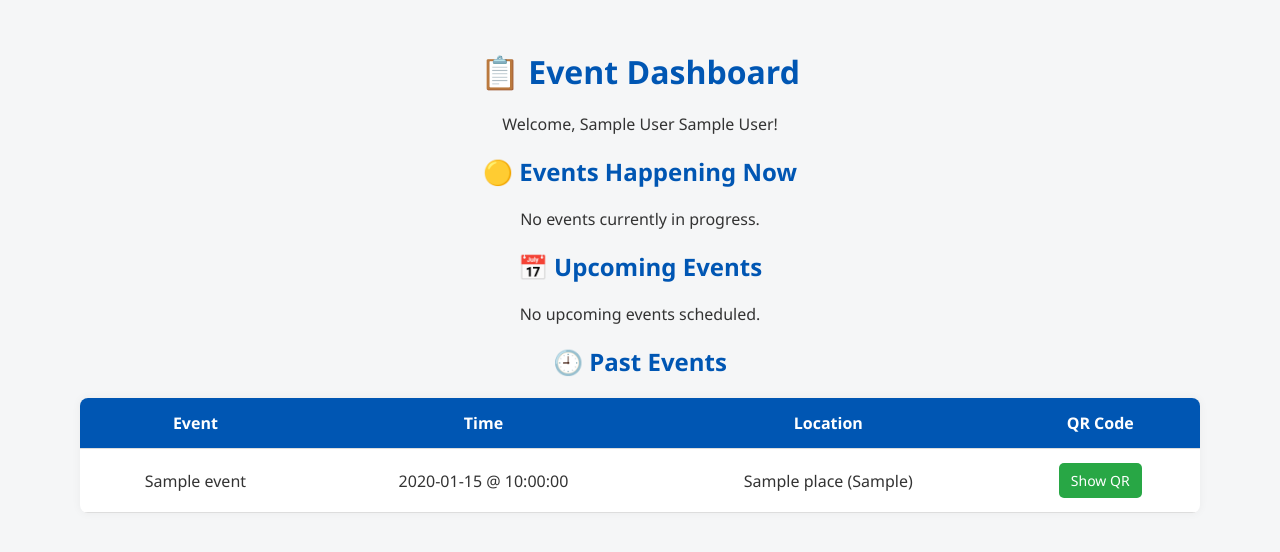
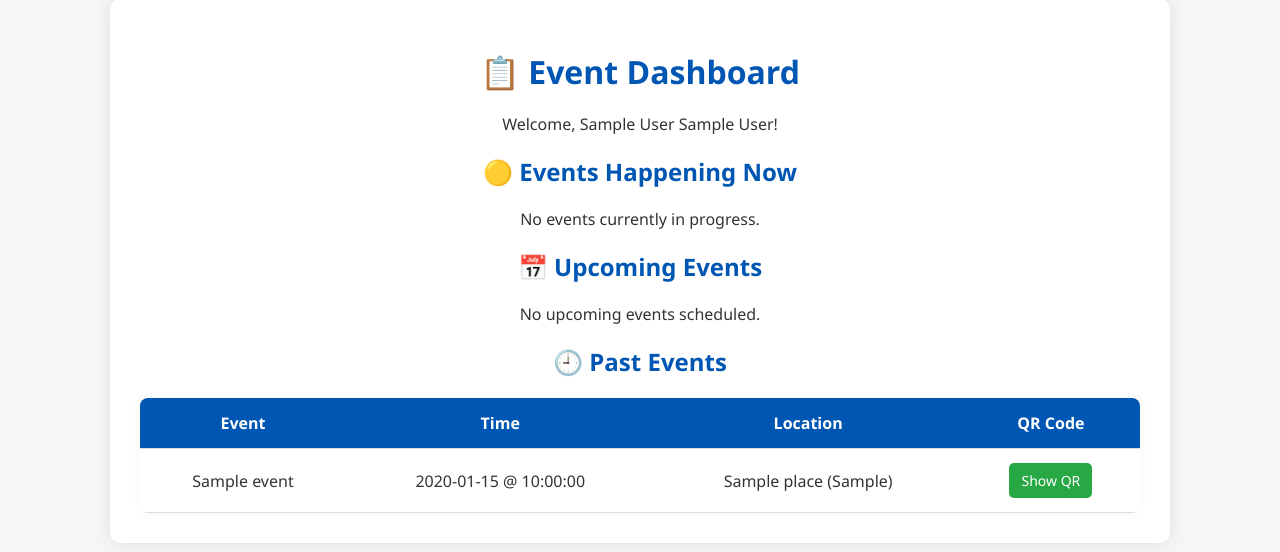
Before and after one commit to boraytuna/Attendance-Verification-System, a Flask app: page /dashboard in a window 1280 px wide. Shown: the part 187-739 px from the top of the page. Run offline with Flask 3, Linux system fonts and the light colour scheme; the visitor is signed in with stand-in values (Sample User, id 1); tables that the repository leaves empty hold one stand-in row (values such as "Sample post"); parts of the project's set-up code (start-up, migrations or seed data) failed here and were passed over.

Commit message:
merged recent changes on main into create-account branch

```diff
--- a/templates/dashboard.html
+++ b/templates/dashboard.html
@@ -78,7 +78,7 @@
     }
 </style>
 
-<div class="container" style="padding: 30px;">
+<div class="dashboard-container" style="padding: 30px;">
     <h1 style="text-align: center;">📋 Event Dashboard</h1>
 
     <p>Welcome, {{ session['first_name'] }} {{ session['last_name'] }}!</p>
```
